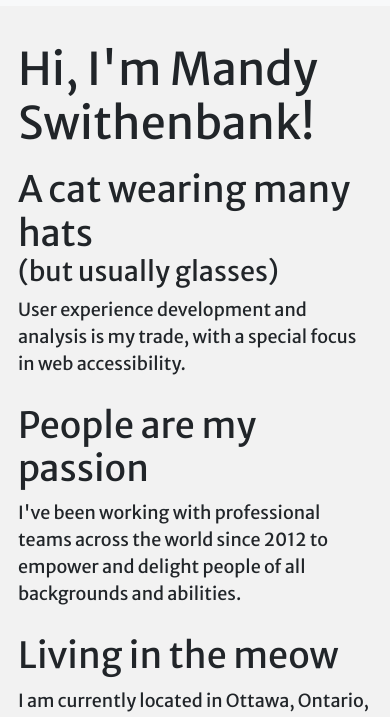
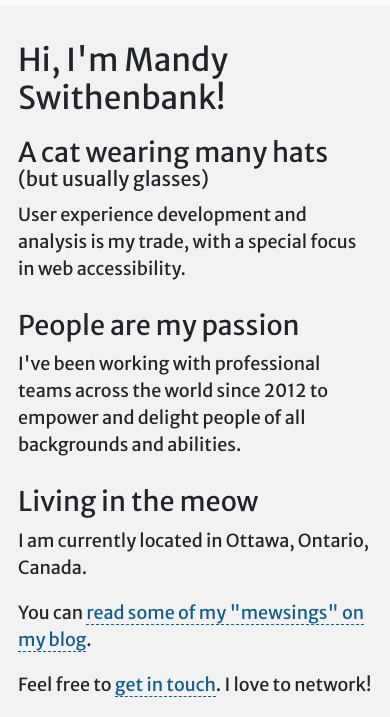
Before and after one commit to usabilitykitty/usabilitykitty, a website: page templates/views/index.html in a window 390 px wide. Shown: the part 63-780 px from the top of the page. Drawn offline with nearby package versions, Linux system fonts and the light colour scheme; files that its build step writes are made by us from their sources.

Commit message:
Mobile heading sizes

```diff
--- a/public/styles/site/_overrides.scss
+++ b/public/styles/site/_overrides.scss
@@ -1,4 +1,20 @@
 $font-size-base: 18px;
+
+@include media-breakpoint-down(lg) {
+  $h1-font-size: $font-size-base * 1.75;
+  $h2-font-size: $font-size-base * 1.5;
+  $h3-font-size: $font-size-base * 1.25;
+  $h4-font-size: $font-size-base * 1.1;
+  $h5-font-size: $font-size-base;
+  $h6-font-size: $font-size-base;
+
+  h1, .h1 { font-size: $h1-font-size; }
+  h2, .h2 { font-size: $h2-font-size; }
+  h3, .h3 { font-size: $h3-font-size; }
+  h4, .h4 { font-size: $h4-font-size; }
+  h5, .h5 { font-size: $h5-font-size; }
+  h6, .h6 { font-size: $h6-font-size; }
+}
 
 a {
   &:not(.nav-link):not(.navbar-brand) {
```
Also changed, not shown: public/styles/site.css.
